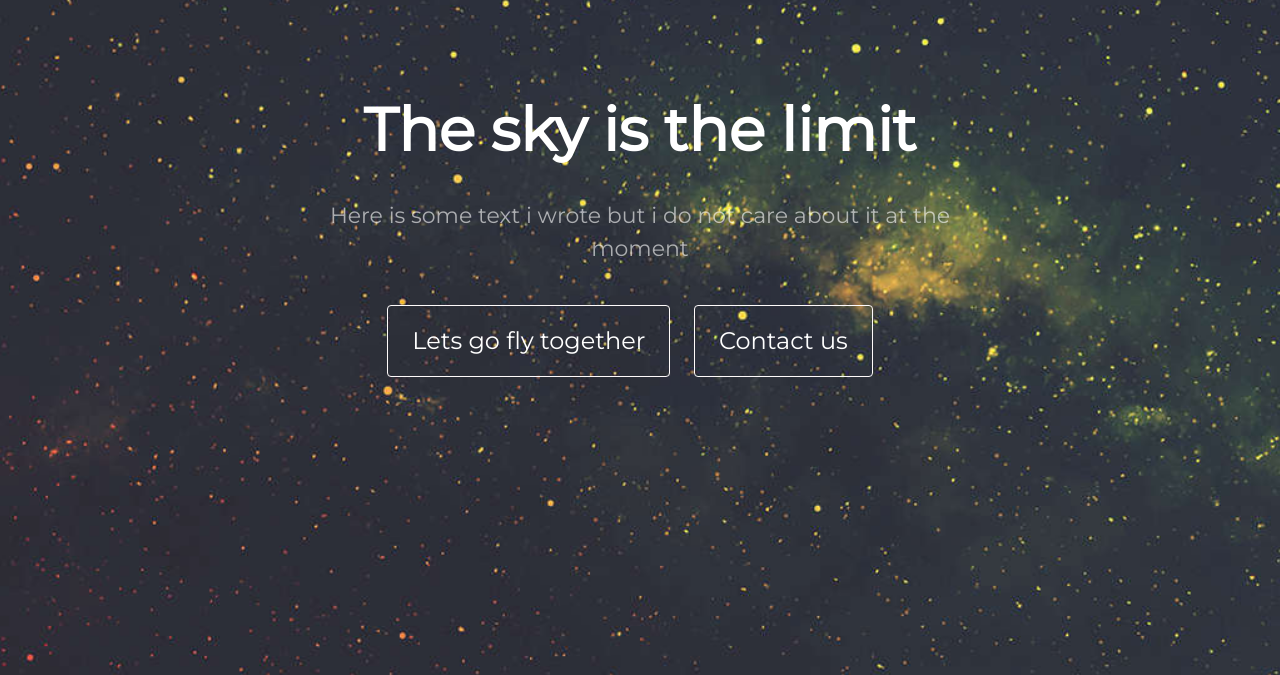
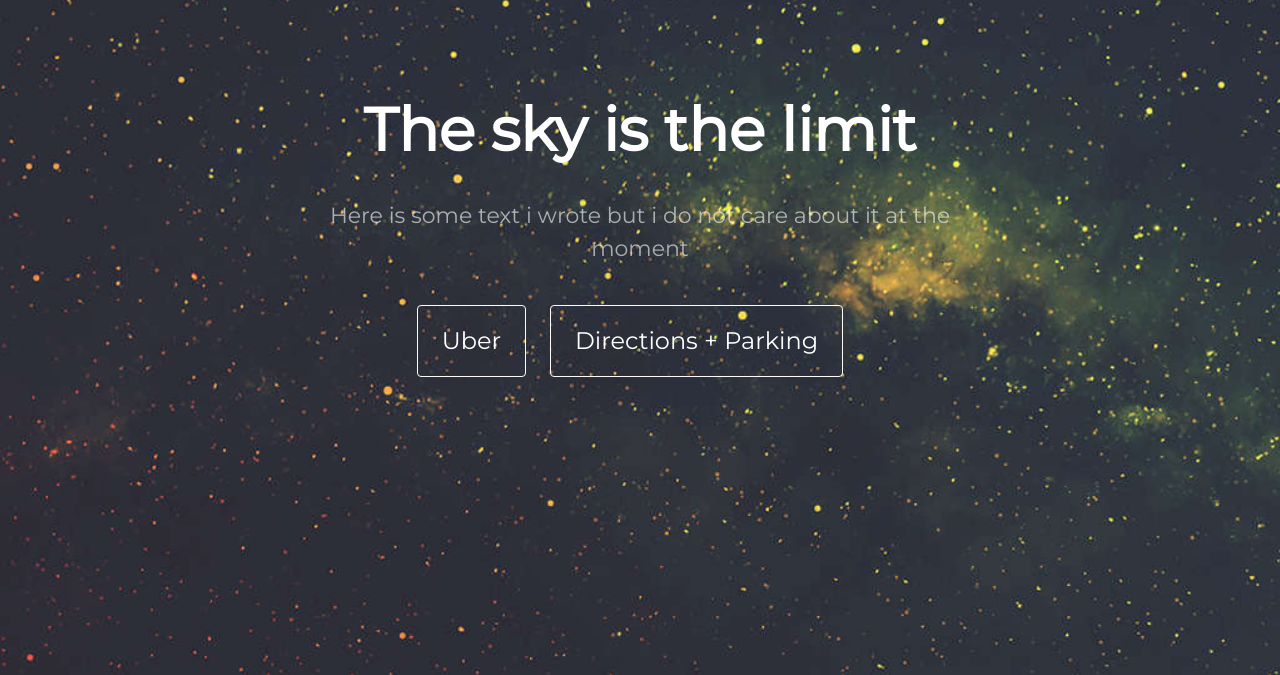
Before and after one commit to governorx/BEHACK2018, a website: page views/AirportTravel.html in a window 1280 px wide. Shown: the part 125-800 px from the top of the page. Drawn offline with nearby package versions, Linux system fonts and the light colour scheme; some packages are replaced by stand-ins of ours; files that its build step writes are made by us from their sources; no server answers; files whose address does not match are found by name.

Commit message:
uberlink to SFO

```diff
--- a/views/AirportTravel.html
+++ b/views/AirportTravel.html
@@ -54,7 +54,9 @@
                 <a href="#">AIRPORT TRAVEL</a>
             </li>
             <li class="dropdown">
-              <a href="https://m.uber.com/ul/?action=setPickup&client_id=-U4XJOt7PDo7wWpIMBcXRhDpG1i0id1E&pickup=my_location&dropoff[formatted_address]=San%20Francisco%20International%20Airport%20(SFO)%2C%20San%20Francisco%2C%20CA%2C%20USA&dropoff[latitude]=37.621313&dropoff[longitude]=-122.378955">UBRILE</a>
+              <a
+              href="https://m.uber.com/ul/?action=setPickup&client_id=-U4XJOt7PDo7wWpIMBcXRhDpG1i0id1E&pickup=my_location&dropoff[formatted_address]=San%20Francisco%20International%20Airport%20(SFO)%2C%20San%20Francisco%2C%20CA%2C%20USA&dropoff[latitude]=37.621313&dropoff[longitude]=-122.378955"
+              >UBRILE</a>
             </li>
           </ul>
         </div>
@@ -63,8 +65,10 @@
   <div class = "hero">
     <h1>The sky is the limit</h1>
     <p>Here is some text i wrote but i do not care about it at the moment</p>
-    <div class="btn btn-primary">Lets go fly together</div>
-    <div class="btn btn-primary">Contact us</div>
+    <a href="https://m.uber.com/ul/?action=setPickup&client_id=-U4XJOt7PDo7wWpIMBcXRhDpG1i0id1E&pickup=my_location&dropoff[formatted_address]=San%20Francisco%20International%20Airport%20(SFO)%2C%20San%20Francisco%2C%20CA%2C%20USA&dropoff[latitude]=37.621313&dropoff[longitude]=-122.378955">
+        <div class="btn btn-primary">Uber</div>
+    </a>
+    <div class="btn btn-primary">Directions + Parking</div>
 
 
 <div id="getLocation()"></div>
```
